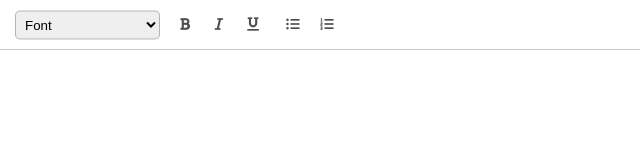
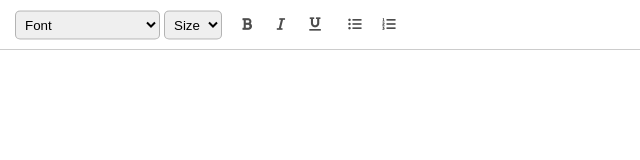
Before and after one commit to jkaho/rich-text-editor, a plain HTML site: page index.html in a window 1280 px wide. Shown: the whole page, without its empty margins (0-640 px from the left). Drawn offline with Linux system fonts and the light colour scheme.

Commit message:
Add font size format functionality

```diff
--- a/assets/script.js
+++ b/assets/script.js
@@ -31,6 +31,7 @@ function formatButtons() {
 
 document.getElementById("textbox").addEventListener("input", formatButtons);
 document.getElementById("fontName").addEventListener("change", (event) => formatText(event, "fontName", event.target[event.target.selectedIndex].value));
+document.getElementById("fontSize").addEventListener("change", (event) => formatText(event, "fontSize", event.target[event.target.selectedIndex].value));
 document.getElementById("bold").addEventListener("click", (event) => formatText(event, "bold"));
 document.getElementById("italic").addEventListener("click", (event) => formatText(event, "italic"));
 document.getElementById("underline").addEventListener("click", (event) => formatText(event, "underline"));
--- a/index.html
+++ b/index.html
@@ -26,6 +26,16 @@
           <option>Trebuchet MS</option>
           <option>Verdana</option>
         </select>
+        <select id="fontSize" class="format-select">
+          <option selected disabled>Size</option>
+          <option value="1">10</option>
+          <option value="2">13</option>
+          <option value="3">16</option>
+          <option value="4">18</option>
+          <option value="5">24</option>
+          <option value="6">32</option>
+          <option value="7">48</option>
+        </select>
       </div>
       <div id="toolbar-section2" class="toolbar-section">
         <!-- Formatting UI didn't work as icons -->
```
Also changed, not shown: 1 other file.
